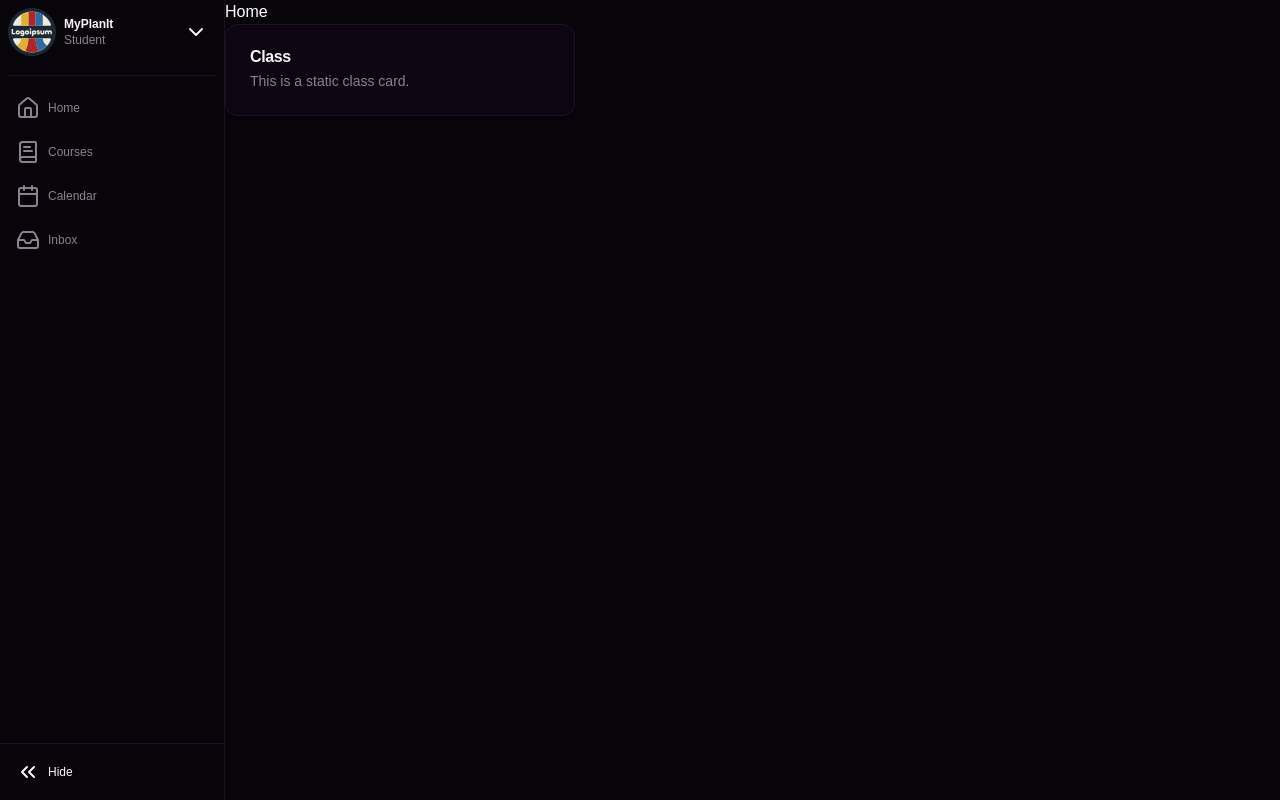
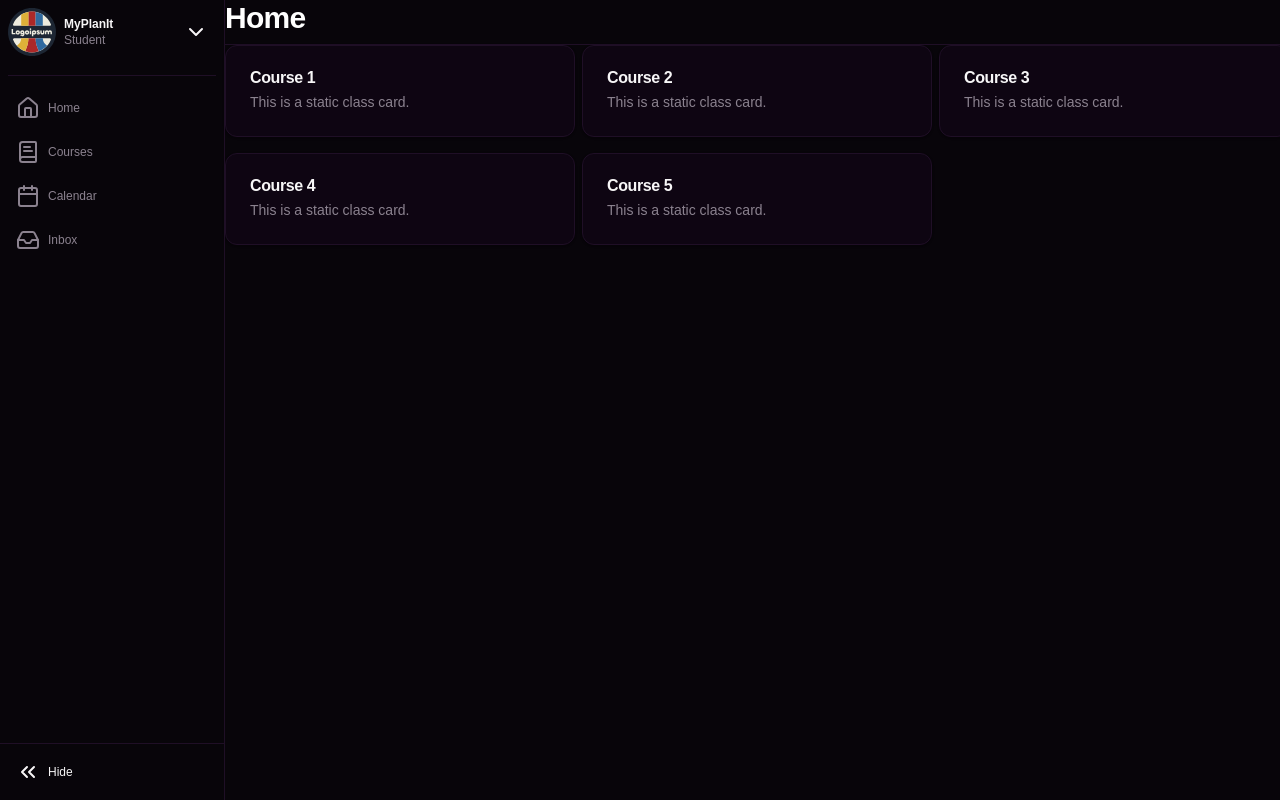
Before and after one commit to LunarHUE/MyPlanit-Frontend, a Next.js app: page / in a window 1280 px wide. Built offline with nearby package versions, Linux system fonts and the light colour scheme.

Commit message:
Added multiple class cards

```diff
--- a/app/page.tsx
+++ b/app/page.tsx
@@ -4,7 +4,7 @@
   return (
     <>
       <div>
-        <h1 className="text-white">Home</h1>
+        <h1 className="text-white mt-10 scroll-m-20 border-b pb-2 text-3xl font-semibold tracking-tight transition-colors first:mt-0">Home</h1>
         <Dashboard />
       </div>
     </>
--- /dev/null
+++ b/components/ui/calendar.tsx
@@ -0,0 +1,72 @@
+"use client"
+
+import * as React from "react"
+import { ChevronLeft, ChevronRight } from "lucide-react"
+import { DayPicker } from "react-day-picker"
+
+import { cn } from "@/lib/utils"
+import { buttonVariants } from "@/components/ui/button"
+
+export type CalendarProps = React.ComponentProps<typeof DayPicker>
+
+function Calendar({
+  className,
+  classNames,
+  showOutsideDays = true,
+  ...props
+}: CalendarProps) {
+  return (
+    <DayPicker
+      showOutsideDays={showOutsideDays}
+      className={cn("p-3", className)}
+      classNames={{
+        months: "flex flex-col sm:flex-row space-y-4 sm:space-x-4 sm:space-y-0",
+        month: "space-y-4",
+        caption: "flex justify-center pt-1 relative items-center",
+        caption_label: "text-sm font-medium",
+        nav: "space-x-1 flex items-center",
+        nav_button: cn(
+          buttonVariants({ variant: "outline" }),
+          "h-7 w-7 bg-transparent p-0 opacity-50 hover:opacity-100"
+        ),
+        nav_button_previous: "absolute left-1",
+        nav_button_next: "absolute right-1",
+        table: "w-full border-collapse space-y-1",
+        head_row: "flex",
+        head_cell:
+          "text-muted-foreground rounded-md w-8 font-normal text-[0.8rem]",
+        row: "flex w-full mt-2",
+        cell: cn(
+          "relative p-0 text-center text-sm focus-within:relative focus-within:z-20 [&:has([aria-selected])]:bg-accent [&:has([aria-selected].day-outside)]:bg-accent/50 [&:has([aria-selected].day-range-end)]:rounded-r-md",
+          props.mode === "range"
+            ? "[&:has(>.day-range-end)]:rounded-r-md [&:has(>.day-range-start)]:rounded-l-md first:[&:has([aria-selected])]:rounded-l-md last:[&:has([aria-selected])]:rounded-r-md"
+            : "[&:has([aria-selected])]:rounded-md"
+        ),
+        day: cn(
+          buttonVariants({ variant: "ghost" }),
+          "h-8 w-8 p-0 font-normal aria-selected:opacity-100"
+        ),
+        day_range_start: "day-range-start",
+        day_range_end: "day-range-end",
+        day_selected:
+          "bg-primary text-primary-foreground hover:bg-primary hover:text-primary-foreground focus:bg-primary focus:text-primary-foreground",
+        day_today: "bg-accent text-accent-foreground",
+        day_outside:
+          "day-outside text-muted-foreground aria-selected:bg-accent/50 aria-selected:text-muted-foreground",
+        day_disabled: "text-muted-foreground opacity-50",
+        day_range_middle:
+          "aria-selected:bg-accent aria-selected:text-accent-foreground",
+        day_hidden: "invisible",
+        ...classNames,
+      }}
+      components={{
+        IconLeft: ({ ...props }) => <ChevronLeft className="h-4 w-4" />,
+        IconRight: ({ ...props }) => <ChevronRight className="h-4 w-4" />,
+      }}
+      {...props}
+    />
+  )
+}
+Calendar.displayName = "Calendar"
+
+export { Calendar }
--- a/features/dashboard/components/dashboard.tsx
+++ b/features/dashboard/components/dashboard.tsx
@@ -2,14 +2,52 @@
 
 import React from 'react'
 import {Card, CardHeader, CardTitle, CardDescription} from '@/components/ui/card'
+import Link from 'next/link';
+
+const courses = [
+    {
+      id: "course1",
+      name: "Course 1",
+    },
+    {
+      id: "course2",
+      name: "Course 2",
+    },
+    {
+      id: "course3",
+      name: "Course 3",
+    },
+    {
+        id: "course4",
+        name: "Course 4"
+    },
+    {
+        id: "course5",
+        name: "Course 5"
+    },
+  ] as const;
 
 export default function Dashboard() {
     return (
-        <Card className="w-[350px]">
-            <CardHeader>
-                <CardTitle>Class</CardTitle>
-                <CardDescription>This is a static class card.</CardDescription>
-            </CardHeader>
-        </Card>
+        <div
+            className='grid grid-cols-3 gap-4'
+        >
+            {courses.map((course) => (
+                <Link
+                    href={`/courses/${course.id}`}
+                >
+                    <Card
+                        className="w-[350px]"
+                        key={course.id}
+                        id={course.id}
+                    >
+                        <CardHeader>
+                            <CardTitle>{course.name}</CardTitle>
+                            <CardDescription>This is a static class card.</CardDescription>
+                        </CardHeader>
+                    </Card>
+                </Link>
+            ))}
+        </div>
     )
 }
```
